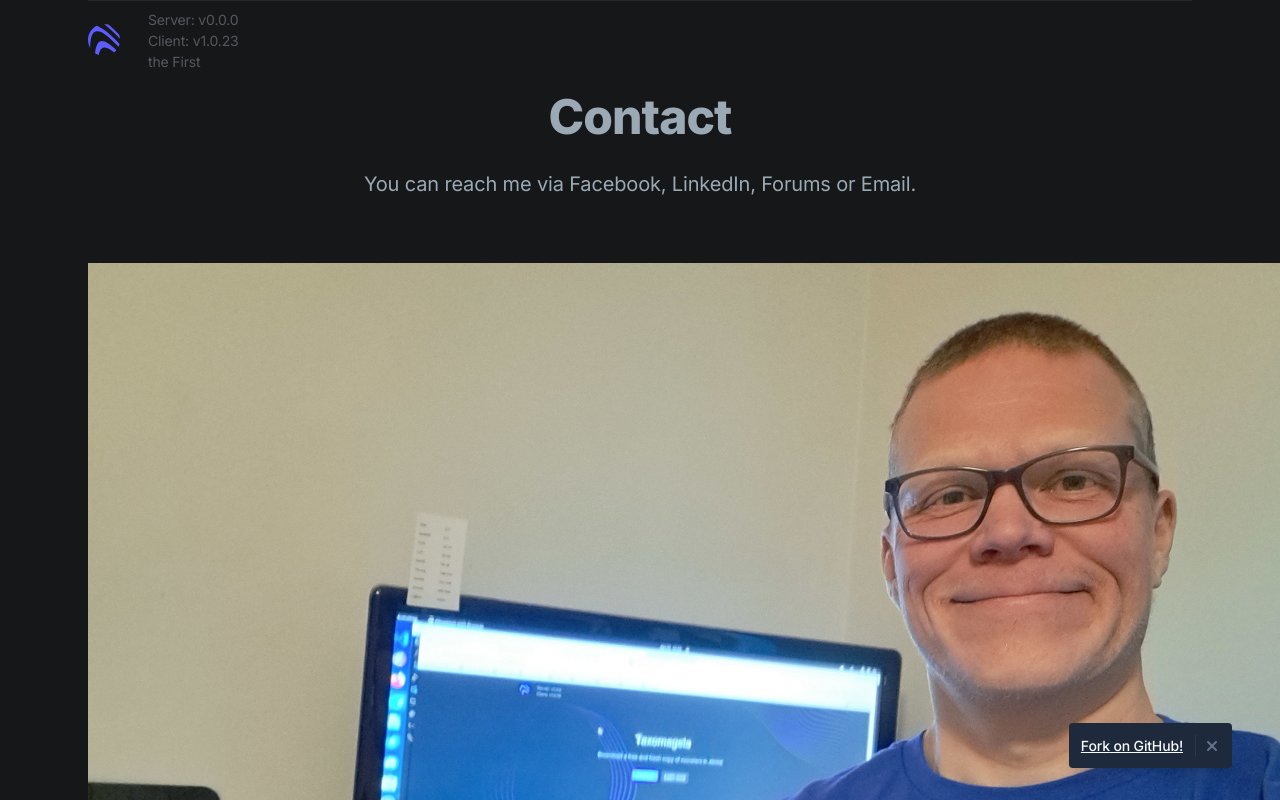
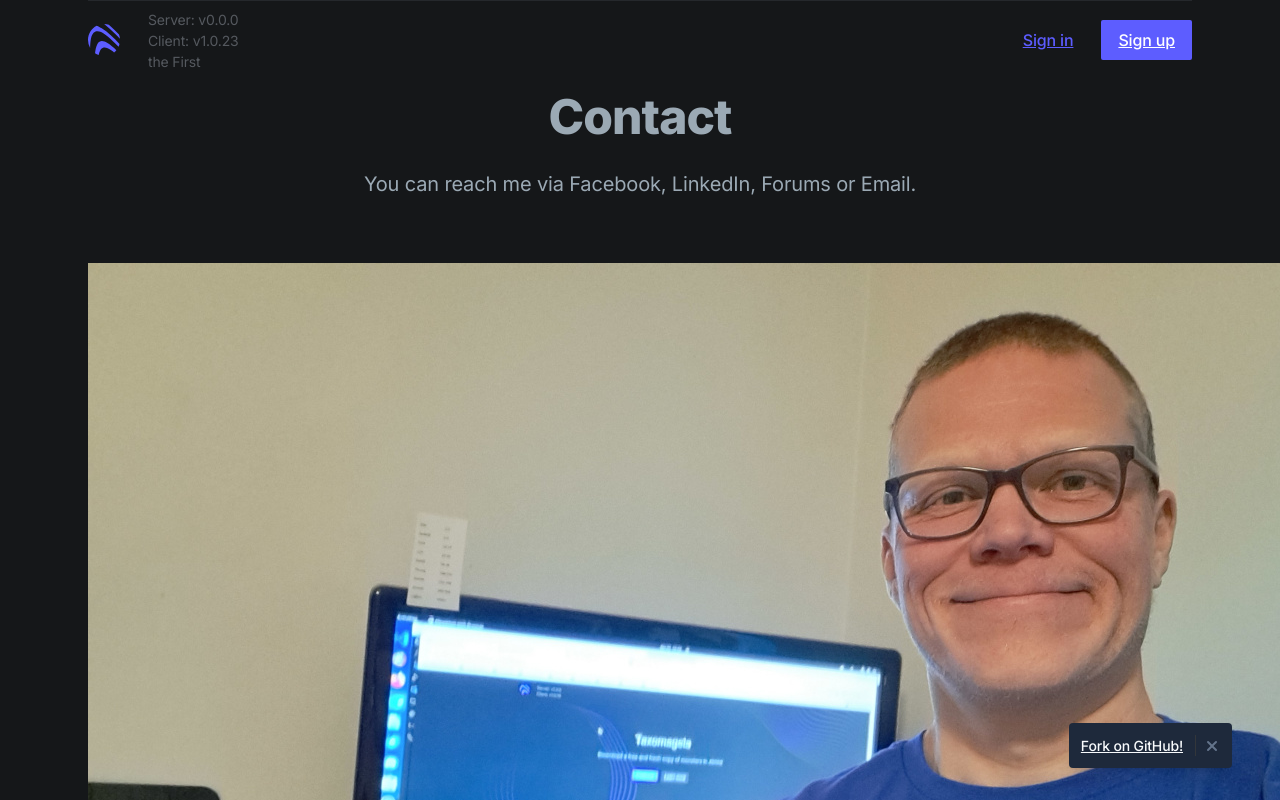
Before and after one commit to Nerdman4U/taxomageia-frontend, a Next.js app: page /contact in a window 1280 px wide. Shown: the top 800 px of the page. Built offline with nearby package versions, Linux system fonts and the light colour scheme; no server answers.

Commit message:
fix(links): new api links

```diff
--- a/app/layout.tsx
+++ b/app/layout.tsx
@@ -39,7 +39,6 @@ export default function RootLayout({
         <div className="flex flex-col min-h-screen overflow-hidden">
           <ContextProvider>
             <Header />
-            {/* How to use ContextProvider at child nodes?  */}
             {children}
             <Banner />
             <Footer />
--- a/components/ui/header.tsx
+++ b/components/ui/header.tsx
@@ -41,17 +41,17 @@ export default function Header({server, client}: {server?: string, client?: stri
             {/* Desktop sign in links */}
             <ul className="flex grow justify-end flex-wrap items-center">
               <li>
-                {/* <Link
+                <Link
                   href="/signin"
                   className="font-medium text-purple-600 hover:text-gray-200 px-4 py-3 flex items-center transition duration-150 ease-in-out"
                 >
                   Sign in
-                </Link> */}
+                </Link>
               </li>
               <li>
-                {/* <Link href="/signup" className="btn-sm text-white bg-purple-600 hover:bg-purple-700 ml-3">
+                <Link href="/signup" className="btn-sm text-white bg-purple-600 hover:bg-purple-700 ml-3">
                   Sign up
-                </Link> */}
+                </Link>
               </li>
             </ul>
           </nav>
--- a/config/index.js
+++ b/config/index.js
@@ -1,7 +1,7 @@
 const email = "mailto:info@taxomageia.pro"
-const api_complete = "/api/taxomageias/first/taxons";
-const api = "/api/taxomageias/first/taxons_preview";
-const app = "/app"
+const api_complete = "/api/1/taxomageias/first/taxons";
+const api = "/api/1/taxomageias/first/taxons_preview";
+const app = "/api/1/application"
 const documentation = "/documentation.html"
 const versions = "versions.html"
 const credits = "/credits.html"
```
